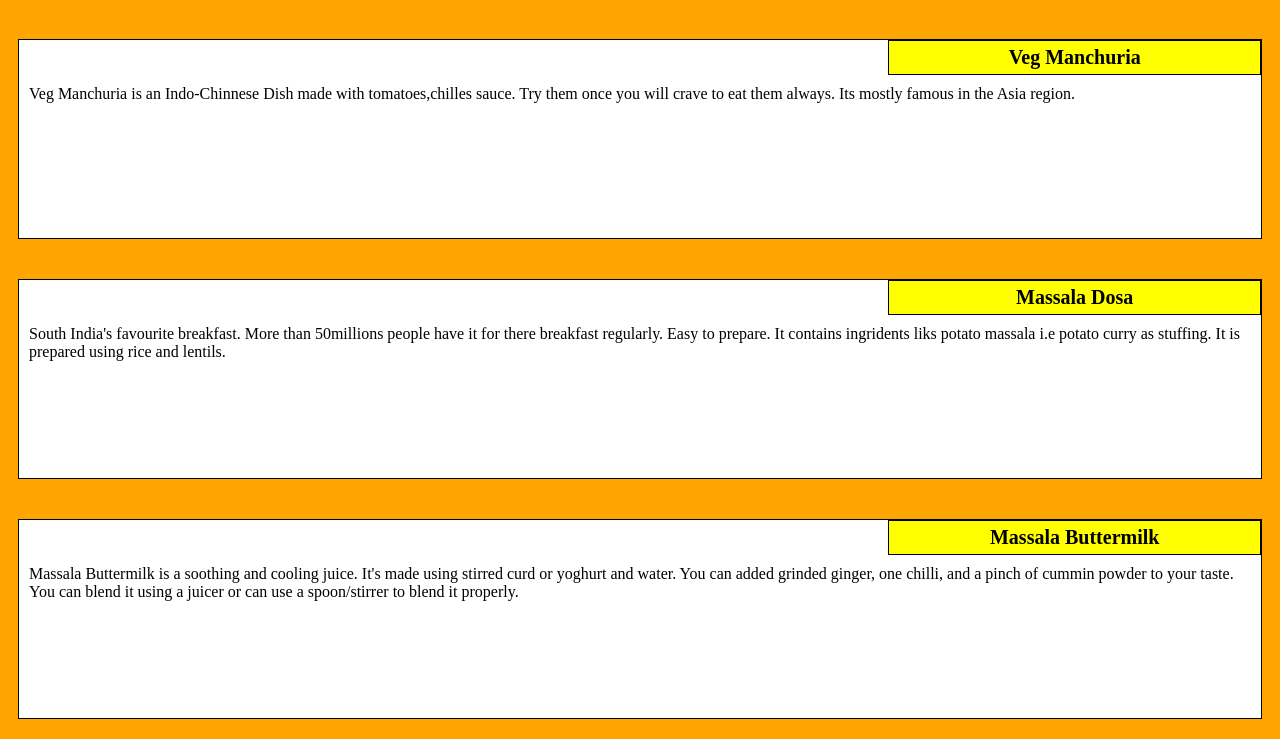
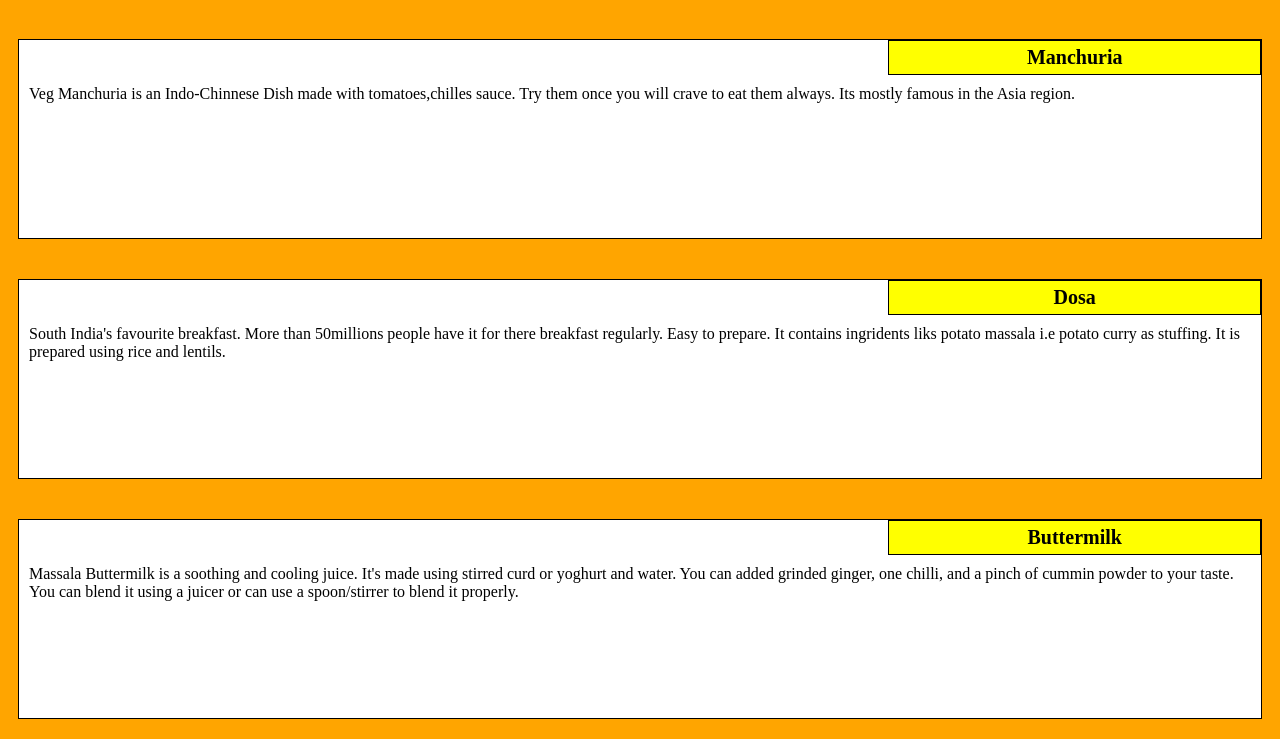
Before and after one commit to shanmukhmandava/CourseraModule2-Solution.github.io, a plain HTML site: page index.html in a window 1280 px wide. Shown: the part 61-800 px from the top of the page. Drawn offline with Linux system fonts and the light colour scheme.

Commit message:
Update index.html

```diff
--- a/index.html
+++ b/index.html
@@ -15,7 +15,7 @@
 			<div class="row">
 				<div class="container col-lg-4 col-md-6 col-sm-12">
 					<section>
-					<div id="VegManchuria">Veg Manchuria </div>
+					<div id="VegManchuria">Manchuria </div>
 					<p> Veg Manchuria is an Indo-Chinnese Dish made with tomatoes,chilles sauce. Try them once you will crave to
 						eat them always. Its mostly famous in the Asia region.</p>
 					</section>
@@ -23,7 +23,7 @@
 
 				<div class="container col-lg-4 col-md-6 col-sm-12">
 					<section>
-					<div id="MassalaDosa"> Massala Dosa </div>
+					<div id="MassalaDosa">Dosa </div>
 					<p>South India's favourite breakfast. More than 50millions people
 				       have it for there breakfast regularly. Easy to prepare. It contains ingridents liks potato massala i.e potato curry as stuffing. It is prepared using rice and lentils.</p>
 					</section>
@@ -31,7 +31,7 @@
 
 				<div class="container col-lg-4 col-md-12 col-sm-12">
 					<section>
-					<div id="MassalaButtermilk"> Massala Buttermilk </div>
+					<div id="MassalaButtermilk">Buttermilk </div>
 					<p>Massala Buttermilk is a soothing and cooling juice. It's made using
 				   	   stirred	 curd or yoghurt and water. You can added grinded ginger, one chilli, and a pinch of cummin powder to your taste. You can blend it using a juicer or can use a spoon/stirrer to blend it properly.</p>
 					</section>
```
